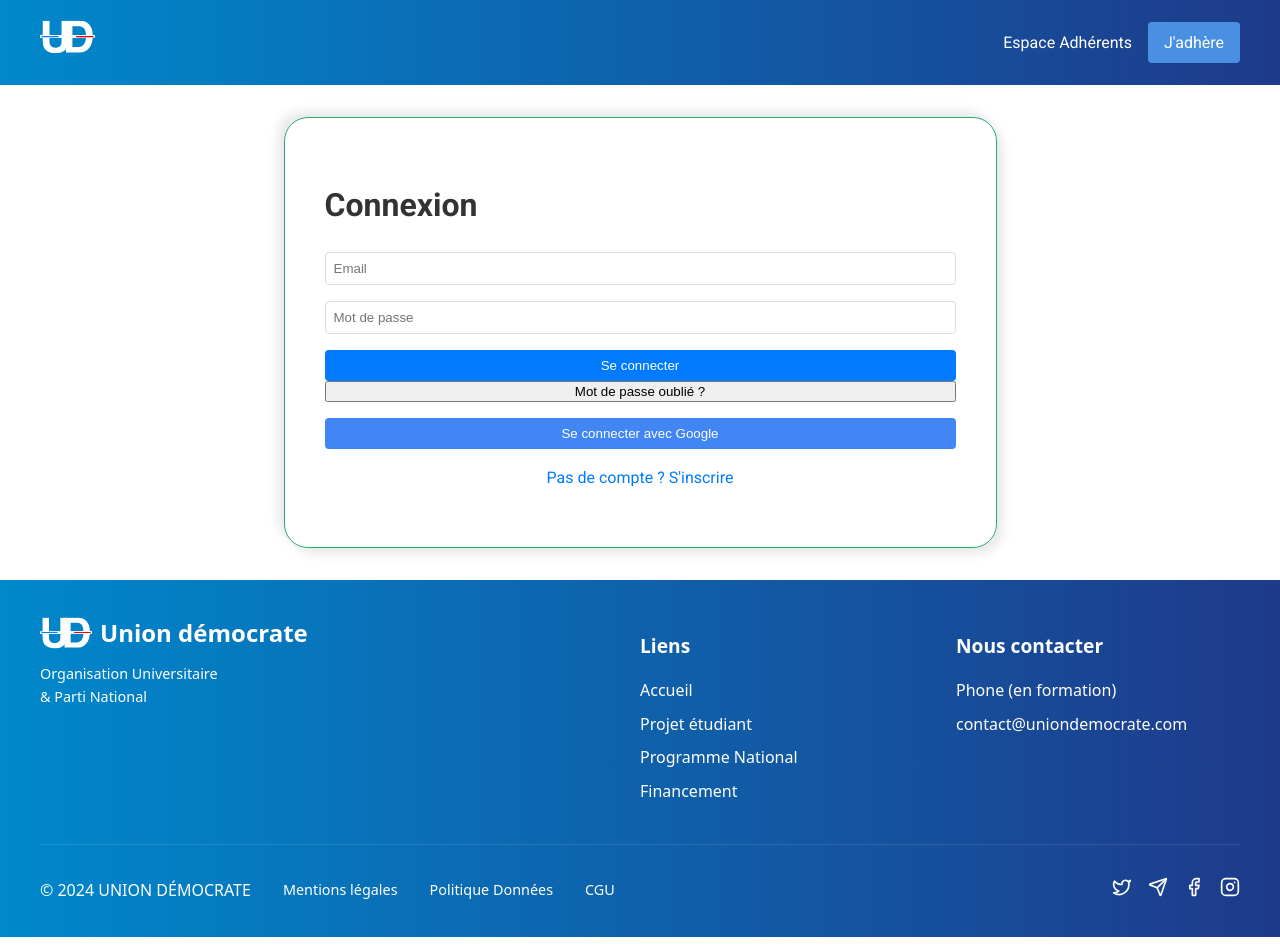
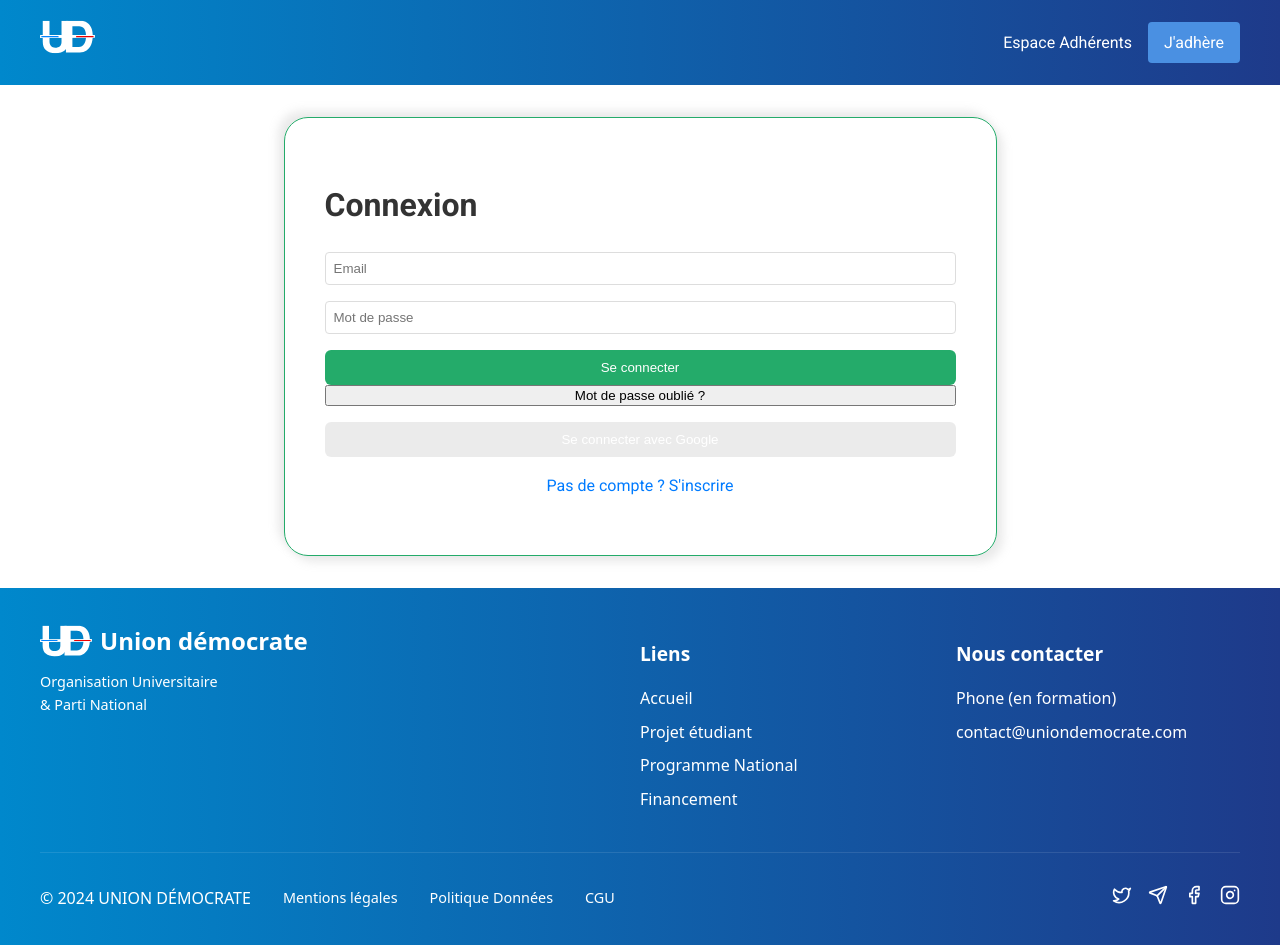
Before and after one commit to UnionDemocrate/UnionDemocrateWeb, a Next.js app: page /auth in a window 1280 px wide. Built offline with nearby package versions, Linux system fonts and the light colour scheme; no server answers.

Commit message:
Update auth btn

```diff
--- a/src/app/auth/Auth.module.css
+++ b/src/app/auth/Auth.module.css
@@ -22,11 +22,11 @@
 }
 
 .form button, .googleButton {
-  padding: 0.5rem;
-  background-color: #007bff;
+  padding: 10px 20px;
+  background: #24AB6A;
   color: white;
   border: none;
-  border-radius: 4px;
+  border-radius: 6px;
   cursor: pointer;
 }
 
@@ -36,7 +36,7 @@
 
 .googleButton {
   margin-top: 1rem;
-  background-color: #4285F4;
+  background: rgba(0, 0, 0, 0.08);
 }
 
 .googleButton:hover {
```
